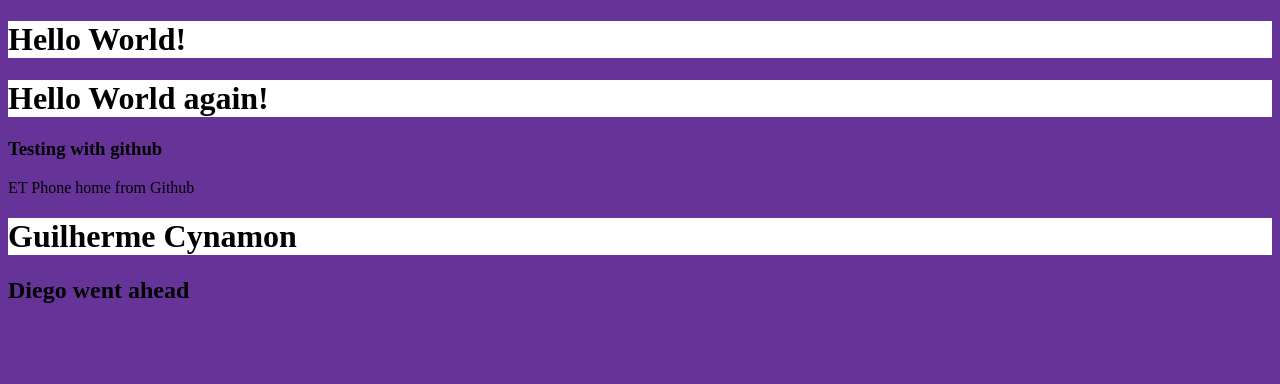
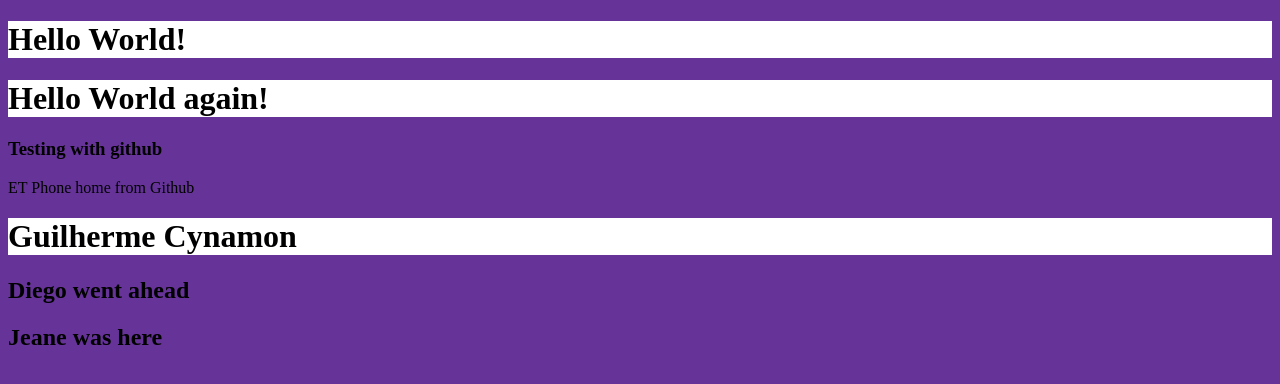
Before and after one commit to mobiobi/gittonight, a plain HTML site: page index.html in a window 1280 px wide. Drawn offline with Linux system fonts and the light colour scheme.

Commit message:
Jeane's commit

```diff
--- a/index.html
+++ b/index.html
@@ -14,6 +14,7 @@
         <p>ET Phone home from Github</p>
         <h1>Guilherme Cynamon</h1>
         <h2>Diego went ahead</h2>
+        <h2>Jeane was here</h2>
     </div>
 </body>
 </html>
```
